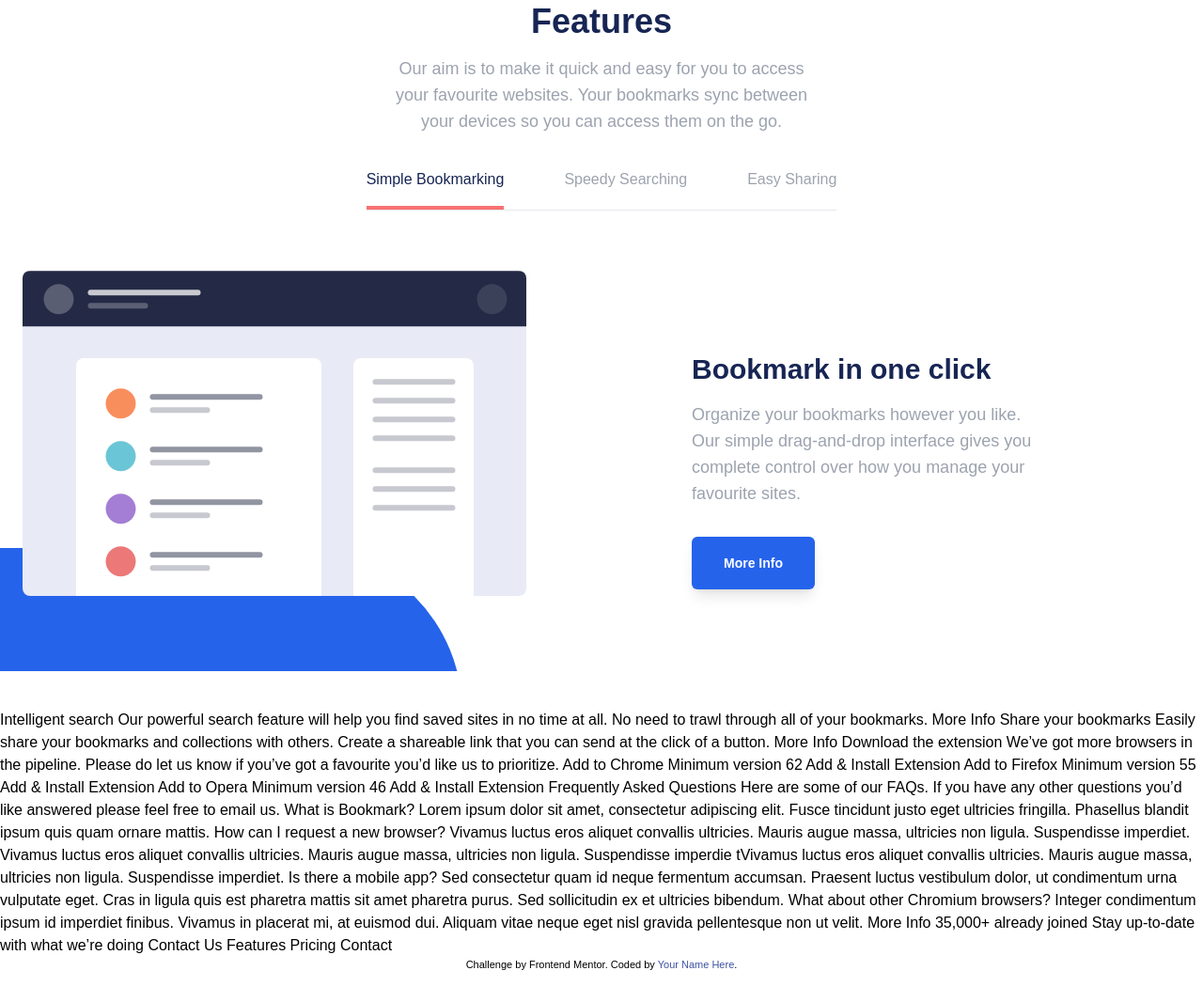
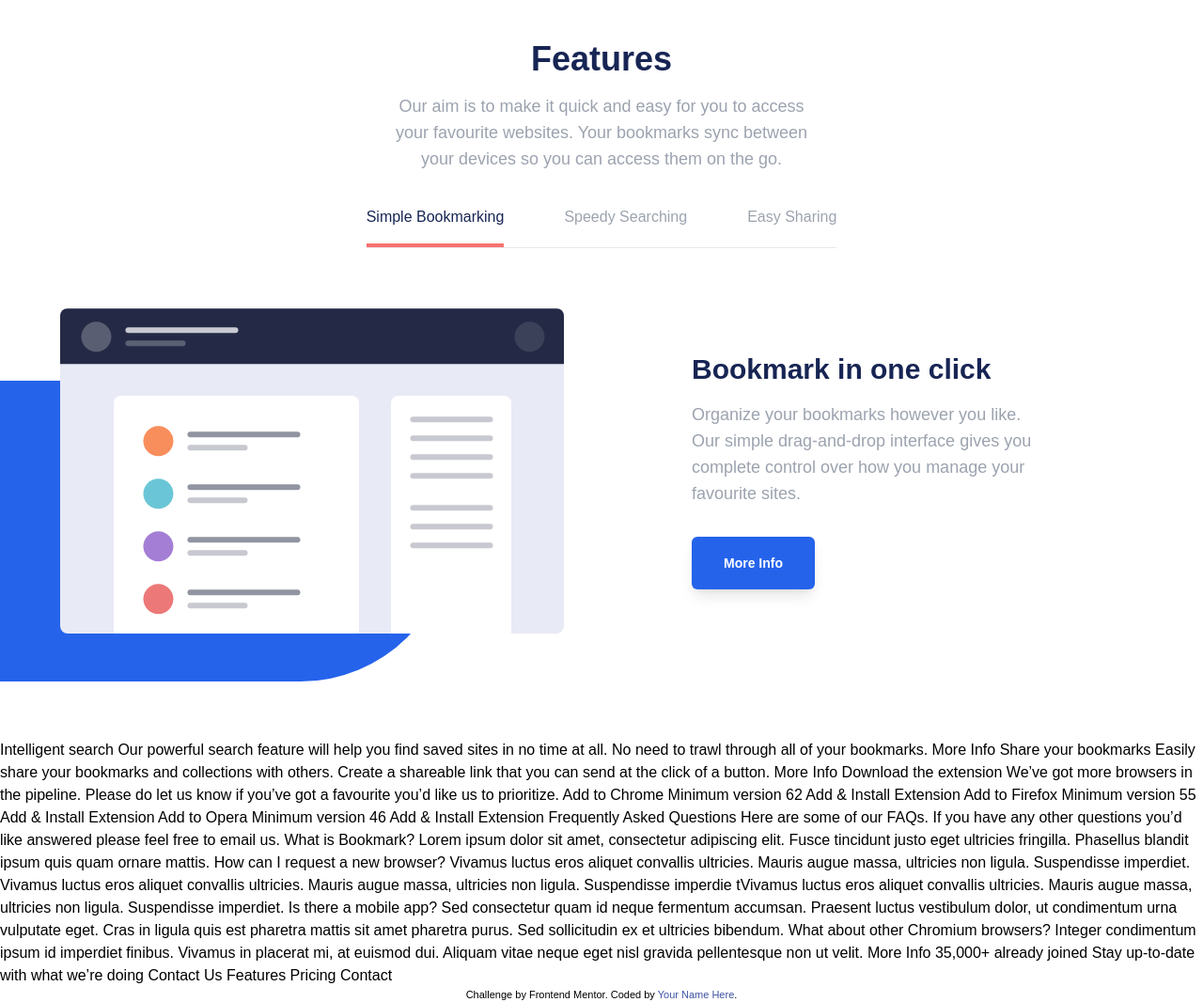
Before and after one commit to Fbeye04/bookmark-landing-page, a website: page src/index.html in a window 1280 px wide. Shown: the part 759-1825 px from the top of the page at 94% size. Before the commit the page ends 1793 px from the top, so only its background shows below. Drawn offline with Linux system fonts and the light colour scheme.

Commit message:
trying to style the blue background behind the image

```diff
--- a/src/index.html
+++ b/src/index.html
@@ -142,10 +142,10 @@
         </div>
 
         <div
-          class="block absolute top-40 -right-[10%] w-[80%] h-[20%] sm:top-1/4 sm:-right-[10%] sm:w-[80%] sm:h-[30%] lg:top-1/3 lg:-right-1/4 lg:w-[60%] lg:h-[50%] bg-blue-600 rounded-l-full z-[-10]"></div>
+          class="block absolute top-40 -right-[10%] w-[80%] h-44 sm:h-96 lg:top-1/3 lg:-right-1/4 lg:w-[60%] lg:h-[50%] bg-blue-600 rounded-l-full z-[-10]"></div>
       </section>
 
-      <section class="relative overflow-hidden pt-5 pb-20 mt-5 mb-10">
+      <section class="relative pt-20 pb-28 overflow-hidden">
         <div class="container mx-auto px-6 text-center">
           <h2 class="text-2xl lg:text-4xl font-bold text-blue-950">Features</h2>
           <p class="max-w-md mx-auto text-lg text-gray-400 mt-4">
@@ -183,20 +183,21 @@
           </ul>
         </div>
 
-        <div
-          class="block absolute bottom-96 -left-5 w-[60%] h-[250px] lg:-bottom-[30%] lg:-left-5 lg:w-2/5 lg:h-[350px] rounded-r-full bg-blue-600 z-[-10]"></div>
-
         <div id="tab-panels" class="container mx-auto px-6 mt-16">
           <div
             id="panel-kerangka"
-            class="flex flex-col lg:flex-row items-center gap-12 lg:gap-24">
-            <div class="lg:w-1/2 relative">
+            class="relative flex flex-col lg:flex-row items-center gap-12 lg:gap-24">
+            <div class="flex justify-center lg:w-1/2">
               <img
+                class="relative z-10"
                 src="./images/illustration-features-tab-1.svg"
                 alt="Illustration for feature 1" />
             </div>
 
-            <div class="text-center lg:text-left mt-20">
+            <div
+              class="block absolute bottom-80 -left-[10%] w-[85%] h-52 sm:-left-[15%] sm:h-80 md:-left-[20%] lg:-left-40 lg:bottom-[-15%] lg:w-[50%] rounded-r-full bg-blue-600 z-[-10]"></div>
+
+            <div class="text-center lg:text-left mt-20 lg:mt-0">
               <h3
                 id="feature-heading"
                 class="text-3xl font-semibold text-blue-950">
```
Also changed, not shown: src/output.css.
